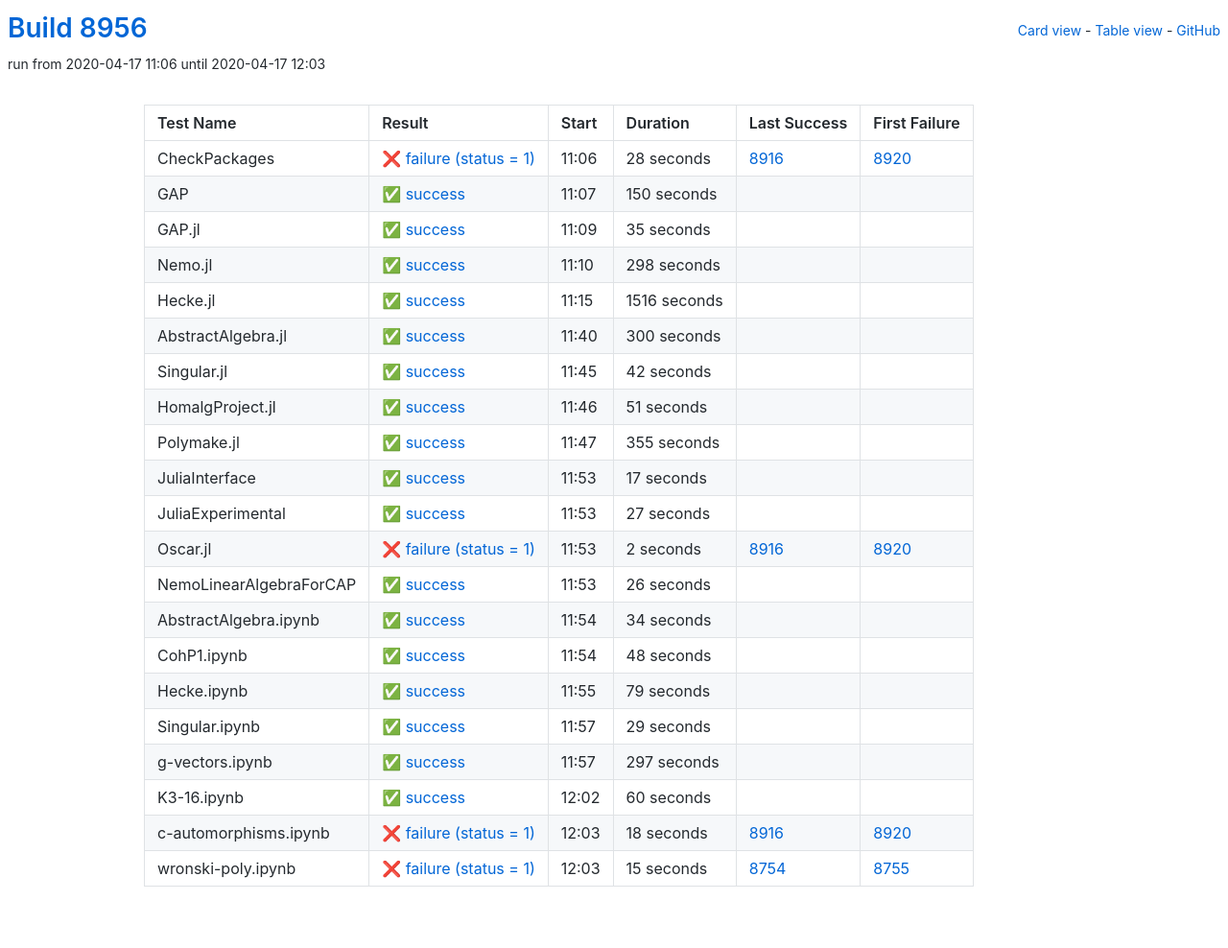
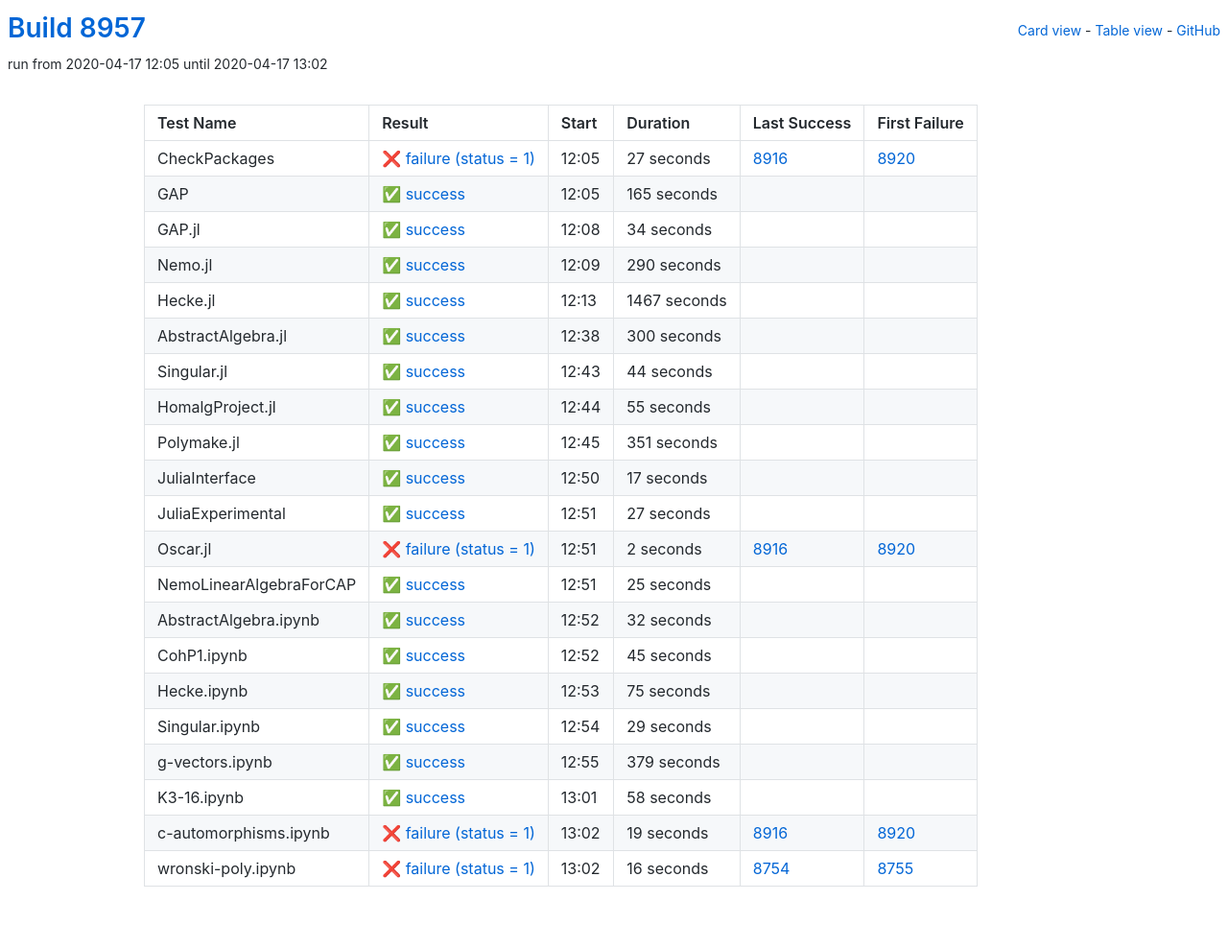
Before and after one commit to oscar-system/oscar-ci-status, a Jekyll site: the page built from table.html, in a window 1280 px wide. Shown: the whole page at 96% size. Built offline with Jekyll 4.4.1, drawn with Linux system fonts in a browser that asks for light colours.

Commit message:
Build 8957

```diff
--- a/_data/ci.yml
+++ b/_data/ci.yml
@@ -1,60 +1,60 @@
-build: 8956
-build_url: https://oscarci.mathematik.uni-kl.de/job/oscar/8956/
+build: 8957
+build_url: https://oscarci.mathematik.uni-kl.de/job/oscar/8957/
 job: oscar
 tests:
-- duration: 28
+- duration: 27
   exitcode: 1
   first_failure: 8920
   first_failure_url: https://oscarci.mathematik.uni-kl.de/job/oscar/8920/
   last_success: 8916
   last_success_url: https://oscarci.mathematik.uni-kl.de/job/oscar/8916/
-  log: https://oscarci.mathematik.uni-kl.de/job/oscar/8956/artifact/logs/build-8956/CheckPackages.log
+  log: https://oscarci.mathematik.uni-kl.de/job/oscar/8957/artifact/logs/build-8957/CheckPackages.log
   name: CheckPackages
-  start: 2020-04-17 11:06
+  start: 2020-04-17 12:05
   status: failure
   success: false
-- duration: 150
+- duration: 165
   exitcode: 0
   first_failure: false
   first_failure_url: null
   last_success: false
   last_success_url: null
-  log: https://oscarci.mathematik.uni-kl.de/job/oscar/8956/artifact/logs/build-8956/GAP.log
+  log: https://oscarci.mathematik.uni-kl.de/job/oscar/8957/artifact/logs/build-8957/GAP.log
   name: GAP
-  start: 2020-04-17 11:07
+  start: 2020-04-17 12:05
   status: success
   success: true
-- duration: 35
+- duration: 34
   exitcode: 0
   first_failure: false
   first_failure_url: null
   last_success: false
   last_success_url: null
-  log: https://oscarci.mathematik.uni-kl.de/job/oscar/8956/artifact/logs/build-8956/GAP.jl.log
+  log: https://oscarci.mathematik.uni-kl.de/job/oscar/8957/artifact/logs/build-8957/GAP.jl.log
   name: GAP.jl
-  start: 2020-04-17 11:09
+  start: 2020-04-17 12:08
   status: success
   success: true
-- duration: 298
+- duration: 290
   exitcode: 0
   first_failure: false
   first_failure_url: null
   last_success: false
   last_success_url: null
-  log: https://oscarci.mathematik.uni-kl.de/job/oscar/8956/artifact/logs/build-8956/Nemo.jl.log
+  log: https://oscarci.mathematik.uni-kl.de/job/oscar/8957/artifact/logs/build-8957/Nemo.jl.log
   name: Nemo.jl
-  start: 2020-04-17 11:10
+  start: 2020-04-17 12:09
   status: success
   success: true
-- duration: 1516
+- duration: 1467
   exitcode: 0
   first_failure: false
   first_failure_url: null
   last_success: false
   last_success_url: null
-  log: https://oscarci.mathematik.uni-kl.de/job/oscar/8956/artifact/logs/build-8956/Hecke.jl.log
+  log: https://oscarci.mathematik.uni-kl.de/job/oscar/8957/artifact/logs/build-8957/Hecke.jl.log
   name: Hecke.jl
-  start: 2020-04-17 11:15
+  start: 2020-04-17 12:13
   status: success
   success: true
 - duration: 300
@@ -63,42 +63,42 @@
   first_failure_url: null
   last_success: false
   last_success_url: null
-  log: https://oscarci.mathematik.uni-kl.de/job/oscar/8956/artifact/logs/build-8956/AbstractAlgebra.jl.log
+  log: https://oscarci.mathematik.uni-kl.de/job/oscar/8957/artifact/logs/build-8957/AbstractAlgebra.jl.log
   name: AbstractAlgebra.jl
-  start: 2020-04-17 11:40
+  start: 2020-04-17 12:38
   status: success
   success: true
-- duration: 42
+- duration: 44
   exitcode: 0
   first_failure: false
   first_failure_url: null
   last_success: false
   last_success_url: null
-  log: https://oscarci.mathematik.uni-kl.de/job/oscar/8956/artifact/logs/build-8956/Singular.jl.log
+  log: https://oscarci.mathematik.uni-kl.de/job/oscar/8957/artifact/logs/build-8957/Singular.jl.log
   name: Singular.jl
-  start: 2020-04-17 11:45
+  start: 2020-04-17 12:43
   status: success
   success: true
-- duration: 51
+- duration: 55
   exitcode: 0
   first_failure: false
   first_failure_url: null
   last_success: false
   last_success_url: null
-  log: https://oscarci.mathematik.uni-kl.de/job/oscar/8956/artifact/logs/build-8956/HomalgProject.jl.log
+  log: https://oscarci.mathematik.uni-kl.de/job/oscar/8957/artifact/logs/build-8957/HomalgProject.jl.log
   name: HomalgProject.jl
-  start: 2020-04-17 11:46
+  start: 2020-04-17 12:44
   status: success
   success: true
-- duration: 355
+- duration: 351
   exitcode: 0
   first_failure: false
   first_failure_url: null
   last_success: false
   last_success_url: null
-  log: https://oscarci.mathematik.uni-kl.de/job/oscar/8956/artifact/logs/build-8956/Polymake.jl.log
+  log: https://oscarci.mathematik.uni-kl.de/job/oscar/8957/artifact/logs/build-8957/Polymake.jl.log
   name: Polymake.jl
-  start: 2020-04-17 11:47
+  start: 2020-04-17 12:45
   status: success
   success: true
 - duration: 17
@@ -107,9 +107,9 @@
   first_failure_url: null
   last_success: false
   last_success_url: null
-  log: https://oscarci.mathematik.uni-kl.de/job/oscar/8956/artifact/logs/build-8956/JuliaInterface.log
+  log: https://oscarci.mathematik.uni-kl.de/job/oscar/8957/artifact/logs/build-8957/JuliaInterface.log
   name: JuliaInterface
-  start: 2020-04-17 11:53
+  start: 2020-04-17 12:50
   status: success
   success: true
 - duration: 27
@@ -118,9 +118,9 @@
   first_failure_url: null
   last_success: false
   last_success_url: null
-  log: https://oscarci.mathematik.uni-kl.de/job/oscar/8956/artifact/logs/build-8956/JuliaExperimental.log
+  log: https://oscarci.mathematik.uni-kl.de/job/oscar/8957/artifact/logs/build-8957/JuliaExperimental.log
   name: JuliaExperimental
-  start: 2020-04-17 11:53
+  start: 2020-04-17 12:51
   status: success
   success: true
 - duration: 2
@@ -129,53 +129,53 @@
   first_failure_url: https://oscarci.mathematik.uni-kl.de/job/oscar/8920/
   last_success: 8916
   last_success_url: https://oscarci.mathematik.uni-kl.de/job/oscar/8916/
-  log: https://oscarci.mathematik.uni-kl.de/job/oscar/8956/artifact/logs/build-8956/Oscar.jl.log
+  log: https://oscarci.mathematik.uni-kl.de/job/oscar/8957/artifact/logs/build-8957/Oscar.jl.log
   name: Oscar.jl
-  start: 2020-04-17 11:53
+  start: 2020-04-17 12:51
   status: failure
   success: false
-- duration: 26
+- duration: 25
   exitcode: 0
   first_failure: false
   first_failure_url: null
   last_success: false
   last_success_url: null
-  log: https://oscarci.mathematik.uni-kl.de/job/oscar/8956/artifact/logs/build-8956/NemoLinearAlgebraForCAP.log
+  log: https://oscarci.mathematik.uni-kl.de/job/oscar/8957/artifact/logs/build-8957/NemoLinearAlgebraForCAP.log
   name: NemoLinearAlgebraForCAP
-  start: 2020-04-17 11:53
+  start: 2020-04-17 12:51
   status: success
   success: true
-- duration: 34
+- duration: 32
   exitcode: 0
   first_failure: false
   first_failure_url: null
   last_success: false
   last_success_url: null
-  log: https://oscarci.mathematik.uni-kl.de/job/oscar/8956/artifact/logs/build-8956/AbstractAlgebra.ipynb.log
+  log: https://oscarci.mathematik.uni-kl.de/job/oscar/8957/artifact/logs/build-8957/AbstractAlgebra.ipynb.log
   name: AbstractAlgebra.ipynb
-  start: 2020-04-17 11:54
+  start: 2020-04-17 12:52
   status: success
   success: true
-- duration: 48
+- duration: 45
   exitcode: 0
   first_failure: false
   first_failure_url: null
   last_success: false
   last_success_url: null
-  log: https://oscarci.mathematik.uni-kl.de/job/oscar/8956/artifact/logs/build-8956/CohP1.ipynb.log
+  log: https://oscarci.mathematik.uni-kl.de/job/oscar/8957/artifact/logs/build-8957/CohP1.ipynb.log
   name: CohP1.ipynb
-  start: 2020-04-17 11:54
+  start: 2020-04-17 12:52
   status: success
   success: true
-- duration: 79
+- duration: 75
   exitcode: 0
   first_failure: false
   first_failure_url: null
   last_success: false
   last_success_url: null
-  log: https://oscarci.mathematik.uni-kl.de/job/oscar/8956/artifact/logs/build-8956/Hecke.ipynb.log
+  log: https://oscarci.mathematik.uni-kl.de/job/oscar/8957/artifact/logs/build-8957/Hecke.ipynb.log
   name: Hecke.ipynb
-  start: 2020-04-17 11:55
+  start: 2020-04-17 12:53
   status: success
   success: true
 - duration: 29
@@ -184,52 +184,52 @@
   first_failure_url: null
   last_success: false
   last_success_url: null
-  log: https://oscarci.mathematik.uni-kl.de/job/oscar/8956/artifact/logs/build-8956/Singular.ipynb.log
+  log: https://oscarci.mathematik.uni-kl.de/job/oscar/8957/artifact/logs/build-8957/Singular.ipynb.log
   name: Singular.ipynb
-  start: 2020-04-17 11:57
+  start: 2020-04-17 12:54
   status: success
   success: true
-- duration: 297
+- duration: 379
   exitcode: 0
   first_failure: false
   first_failure_url: null
   last_success: false
   last_success_url: null
-  log: https://oscarci.mathematik.uni-kl.de/job/oscar/8956/artifact/logs/build-8956/g-vectors.ipynb.log
+  log: https://oscarci.mathematik.uni-kl.de/job/oscar/8957/artifact/logs/build-8957/g-vectors.ipynb.log
   name: g-vectors.ipynb
-  start: 2020-04-17 11:57
+  start: 2020-04-17 12:55
   status: success
   success: true
-- duration: 60
+- duration: 58
   exitcode: 0
   first_failure: false
   first_failure_url: null
   last_success: false
   last_success_url: null
-  log: https://oscarci.mathematik.uni-kl.de/job/oscar/8956/artifact/logs/build-8956/K3-16.ipynb.log
+  log: https://oscarci.mathematik.uni-kl.de/job/oscar/8957/artifact/logs/build-8957/K3-16.ipynb.log
   name: K3-16.ipynb
-  start: 2020-04-17 12:02
+  start: 2020-04-17 13:01
   status: success
   success: true
-- duration: 18
+- duration: 19
   exitcode: 1
   first_failure: 8920
   first_failure_url: https://oscarci.mathematik.uni-kl.de/job/oscar/8920/
   last_success: 8916
   last_success_url: https://oscarci.mathematik.uni-kl.de/job/oscar/8916/
-  log: https://oscarci.mathematik.uni-kl.de/job/oscar/8956/artifact/logs/build-8956/c-automorphisms.ipynb.log
+  log: https://oscarci.mathematik.uni-kl.de/job/oscar/8957/artifact/logs/build-8957/c-automorphisms.ipynb.log
   name: c-automorphisms.ipynb
-  start: 2020-04-17 12:03
+  start: 2020-04-17 13:02
   status: failure
   success: false
-- duration: 15
+- duration: 16
   exitcode: 1
   first_failure: 8755
   first_failure_url: https://oscarci.mathematik.uni-kl.de/job/oscar/8755/
   last_success: 8754
   last_success_url: https://oscarci.mathematik.uni-kl.de/job/oscar/8754/
-  log: https://oscarci.mathematik.uni-kl.de/job/oscar/8956/artifact/logs/build-8956/wronski-poly.ipynb.log
+  log: https://oscarci.mathematik.uni-kl.de/job/oscar/8957/artifact/logs/build-8957/wronski-poly.ipynb.log
   name: wronski-poly.ipynb
-  start: 2020-04-17 12:03
+  start: 2020-04-17 13:02
   status: failure
   success: false
```
Also changed, not shown: README.md.
